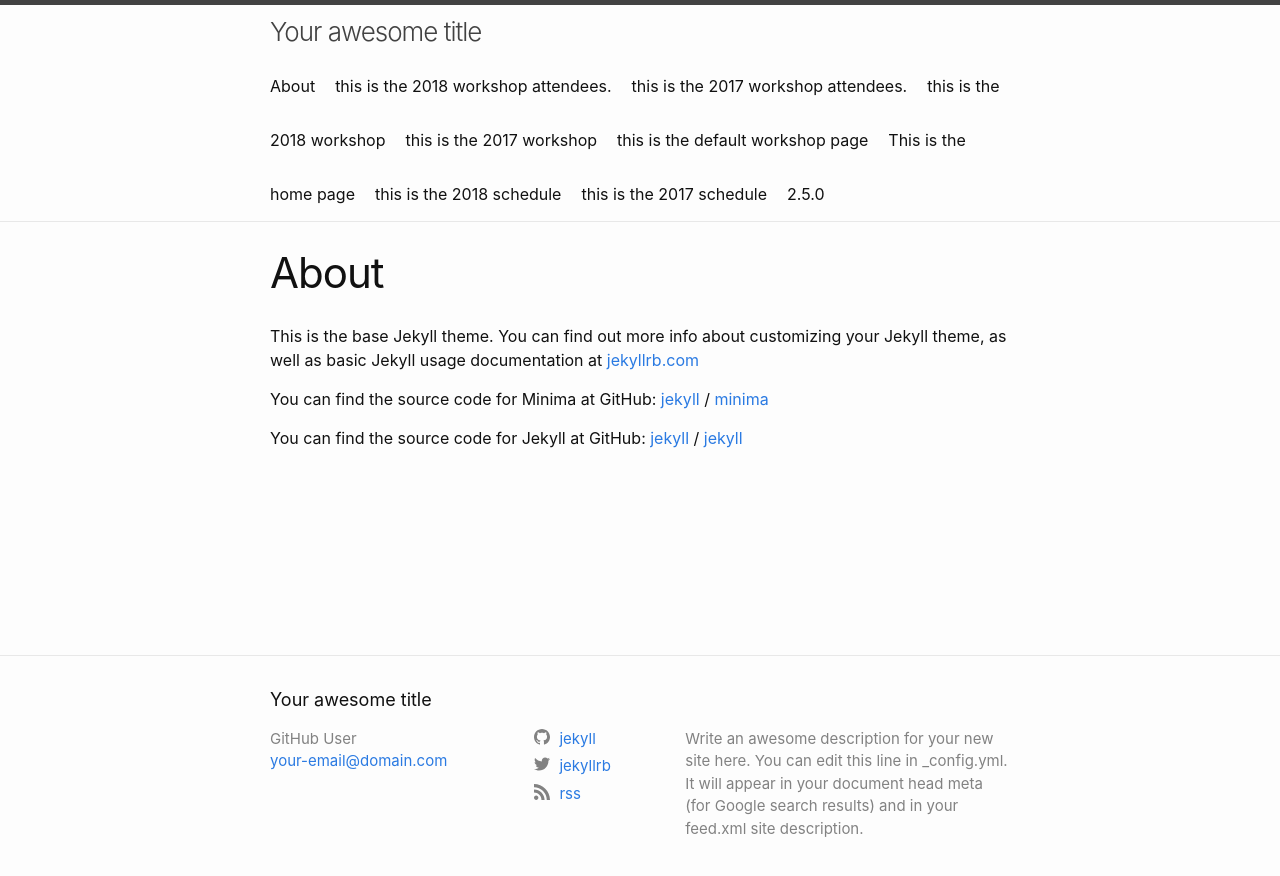
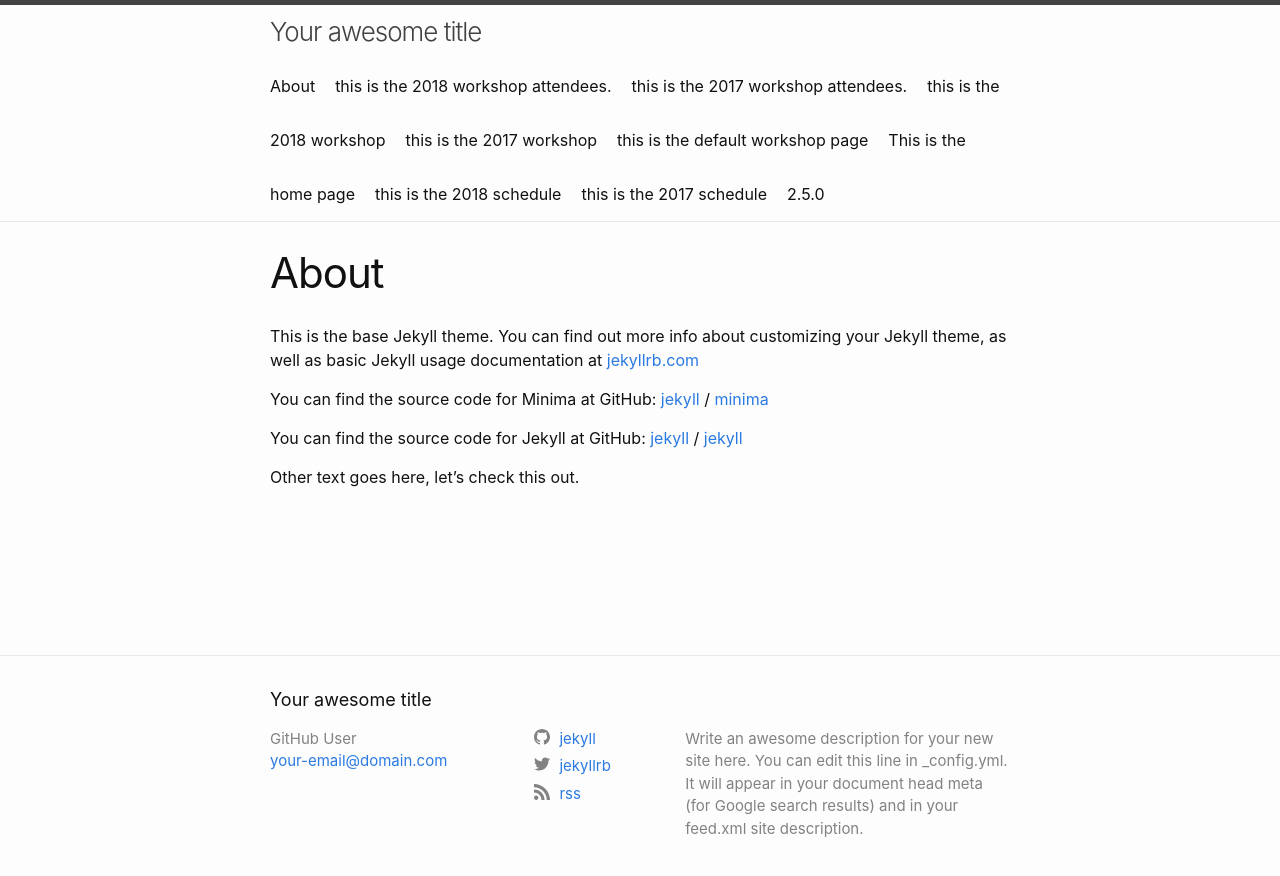
Before and after one commit to rbelnap/pages-test, a Jekyll site: the page built from about.md, in a window 1280 px wide. Shown: the top 876 px of the page. Built offline with Jekyll 4.4.1, drawn with Linux system fonts in a browser that asks for light colours.

```diff
--- a/about.md
+++ b/about.md
@@ -16,3 +17,5 @@ You can find the source code for Jekyll at GitHub:
 
 
 [jekyll-organization]: https://github.com/jekyll
+
+Other text goes here, let's check this out.
```
Also changed, not shown: other parts of about.md (+1 -0 lines).
